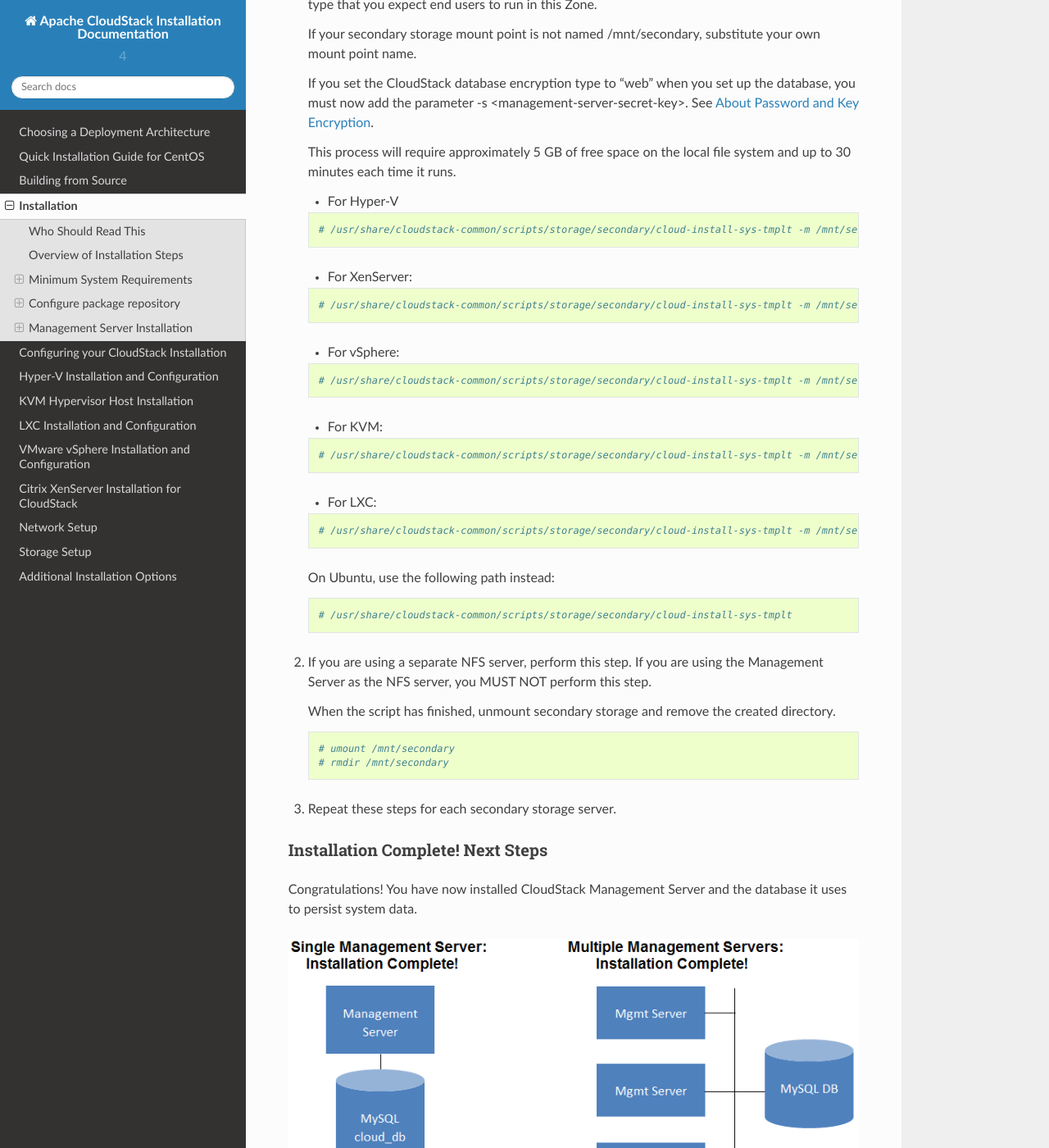
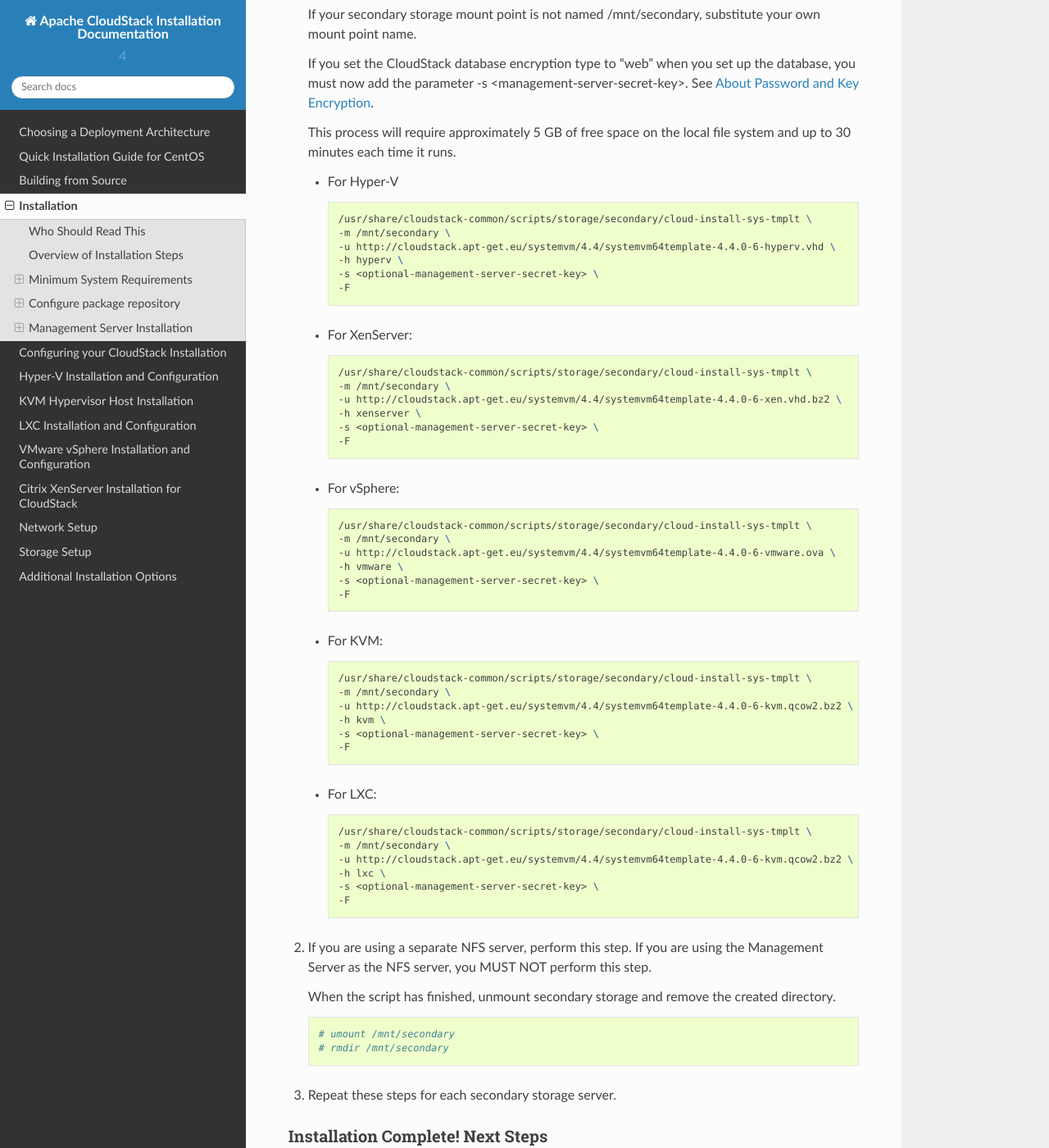
Before and after one commit to apache/cloudstack-docs-install, a Sphinx documentation site: the page built from source/installation.rst, in a window 1280 px wide and 1400 px high, scrolled down 18974 px. Shown: the whole window at 82% size. Built offline with Sphinx 7.4.7 and the Read the Docs theme 2.0.0, drawn with Linux system fonts in a browser that asks for light colours; some of the changed text lies outside the part shown.

Commit message:
initial update content for 4.4.0 release

```diff
--- a/source/installation.rst
+++ b/source/installation.rst
@@ -177,7 +177,7 @@
 
 .. sourcecode:: bash
 
-   $ deb http://cloudstack.apt-get.eu/ubuntu precise 4.3
+   $ deb http://cloudstack.apt-get.eu/ubuntu precise 4.4
 
 We now have to add the public key to the trusted keys.
 
@@ -215,7 +215,7 @@
 
    [cloudstack]
    name=cloudstack
-   baseurl=http://cloudstack.apt-get.eu/rhel/4.3/
+   baseurl=http://cloudstack.apt-get.eu/rhel/4.4/
    enabled=1
    gpgcheck=0
 
@@ -347,7 +347,8 @@
 
       apt-get install libmysql-java
 
-   This bug has been fixed in master and upcoming 4.4 release and will also be fixed in bug fix releases 4.3.x
+   This bug has been fixed in 4.4 release and will also be fixed in bug fix releases 4.3.1
+
 
 Downloading vhd-util
 ^^^^^^^^^^^^^^^^^^^^
@@ -1146,41 +1147,60 @@
    This process will require approximately 5 GB of free space on the
    local file system and up to 30 minutes each time it runs.
 
-   -  For Hyper-V
+   *  For Hyper-V
 
-   .. sourcecode:: bash
+      .. sourcecode:: bash
 
-      # /usr/share/cloudstack-common/scripts/storage/secondary/cloud-install-sys-tmplt -m /mnt/secondary -u http://download.cloud.com/templates/4.3/systemvm64template-2014-06-23-master-hyperv.vhd.bz2 -h hyperv -s <optional-management-server-secret-key> -F
+         /usr/share/cloudstack-common/scripts/storage/secondary/cloud-install-sys-tmplt \
+         -m /mnt/secondary \
+         -u http://cloudstack.apt-get.eu/systemvm/4.4/systemvm64template-4.4.0-6-hyperv.vhd \
+         -h hyperv \
+         -s <optional-management-server-secret-key> \
+         -F
 
-   -  For XenServer:
+   *  For XenServer:
 
-   .. sourcecode:: bash
+      .. sourcecode:: bash
 
-      # /usr/share/cloudstack-common/scripts/storage/secondary/cloud-install-sys-tmplt -m /mnt/secondary -u http://download.cloud.com/templates/4.3/systemvm64template-2014-06-23-master-xen.vhd.bz2 -h xenserver -s <optional-management-server-secret-key> -F
+         /usr/share/cloudstack-common/scripts/storage/secondary/cloud-install-sys-tmplt \
+         -m /mnt/secondary \
+         -u http://cloudstack.apt-get.eu/systemvm/4.4/systemvm64template-4.4.0-6-xen.vhd.bz2 \
+         -h xenserver \
+         -s <optional-management-server-secret-key> \
+         -F
 
-   -  For vSphere:
+   *  For vSphere:
 
-   .. sourcecode:: bash
+      .. sourcecode:: bash
 
-      # /usr/share/cloudstack-common/scripts/storage/secondary/cloud-install-sys-tmplt -m /mnt/secondary -u http://download.cloud.com/templates/4.3/systemvm64template-2014-06-23-master-vmware.ova -h vmware -s <optional-management-server-secret-key>  -F
+         /usr/share/cloudstack-common/scripts/storage/secondary/cloud-install-sys-tmplt \
+         -m /mnt/secondary \
+         -u http://cloudstack.apt-get.eu/systemvm/4.4/systemvm64template-4.4.0-6-vmware.ova \
+         -h vmware \
+         -s <optional-management-server-secret-key> \
+         -F
 
-   -  For KVM:
+   *  For KVM:
 
-   .. sourcecode:: bash
+      .. sourcecode:: bash
 
-      # /usr/share/cloudstack-common/scripts/storage/secondary/cloud-install-sys-tmplt -m /mnt/secondary -u http://download.cloud.com/templates/4.3/systemvm64template-2014-06-23-master-kvm.qcow2.bz2 -h kvm -s <optional-management-server-secret-key> -F
+         /usr/share/cloudstack-common/scripts/storage/secondary/cloud-install-sys-tmplt \
+         -m /mnt/secondary \
+         -u http://cloudstack.apt-get.eu/systemvm/4.4/systemvm64template-4.4.0-6-kvm.qcow2.bz2 \
+         -h kvm \
+         -s <optional-management-server-secret-key> \
+         -F
 
-   -  For LXC:
+   *  For LXC:
 
-   .. sourcecode:: bash
+      .. sourcecode:: bash
 
-      # /usr/share/cloudstack-common/scripts/storage/secondary/cloud-install-sys-tmplt -m /mnt/secondary -u http://download.cloud.com/templates/4.3/systemvm64template-2014-06-23-master-kvm.qcow2.bz2 -h lxc -s <optional-management-server-secret-key> -F
-
-   On Ubuntu, use the following path instead:
-
-   .. sourcecode:: bash
-
-      # /usr/share/cloudstack-common/scripts/storage/secondary/cloud-install-sys-tmplt
+         /usr/share/cloudstack-common/scripts/storage/secondary/cloud-install-sys-tmplt \
+         -m /mnt/secondary \
+         -u http://cloudstack.apt-get.eu/systemvm/4.4/systemvm64template-4.4.0-6-kvm.qcow2.bz2 \
+         -h lxc \
+         -s <optional-management-server-secret-key> \
+         -F
 
 #. If you are using a separate NFS server, perform this step. If you are
    using the Management Server as the NFS server, you MUST NOT perform
```
Also changed, not shown: source/building_from_source.rst (+19 -19 lines), source/index.rst (+6 -5 lines), source/qig.rst (+10 -6 lines).
